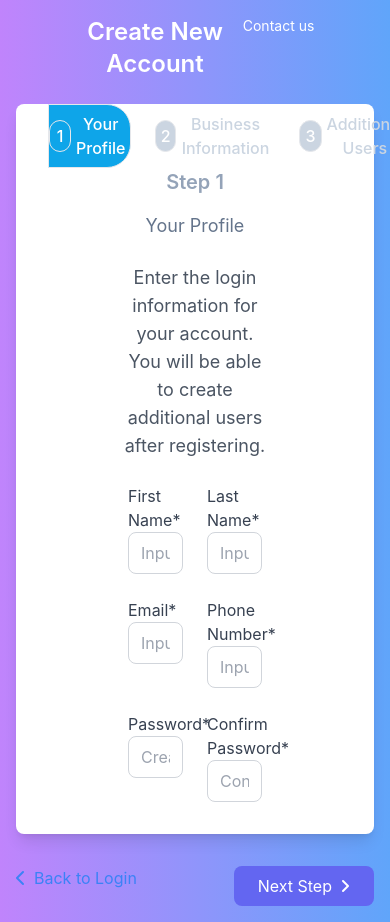
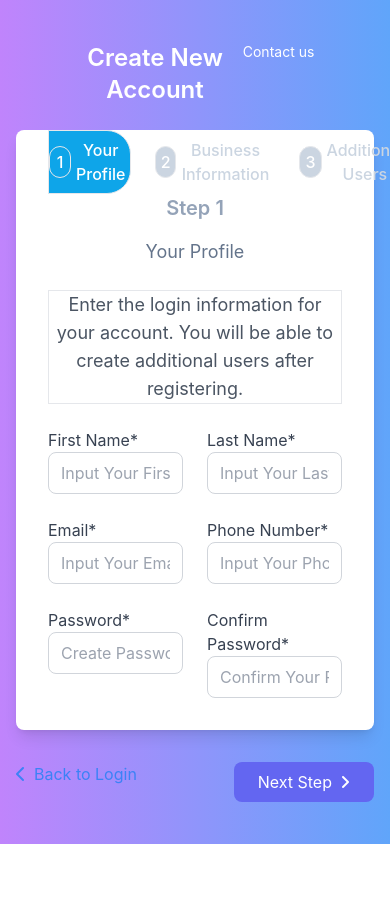
Before and after one commit to Vedantb27/nablasol-frontend-test2, a React (Create React App) app: page / in a window 390 px wide. After the commit the page ends 844 px from the top, so only its background shows below. Built offline with nearby package versions, Linux system fonts and the light colour scheme.

Commit message:
1st component responsive done

```diff
--- a/src/Components/CreateAccount.js
+++ b/src/Components/CreateAccount.js
@@ -97,8 +97,8 @@ function CreateAccount() {
                 </div>
                 <h3 className="text-xl font-semibold mb-4 text-center text-slate-400">Step 1</h3>
                 <h4 className="text-lg mb-6 text-center text-4xl text-slate-500">Your Profile</h4>
-                <p className="text-gray-600 mb-6 text-center w-1/2 ml-auto mr-auto text-lg">Enter the login information for your account. You will be able to create additional users after registering.</p>
-                <form className="grid grid-cols-2 gap-6 ml-20 mr-20">
+                <p className="text-gray-600 mb-6 text-center w-full border md:w-1/2 ml-auto mr-auto text-lg">Enter the login information for your account. You will be able to create additional users after registering.</p>
+                <form className="grid grid-cols-2 gap-6 md:ml-20 md:mr-20">
                     <div>
                         <label className="block text-gray-700">First Name*</label>
                         <input
```
